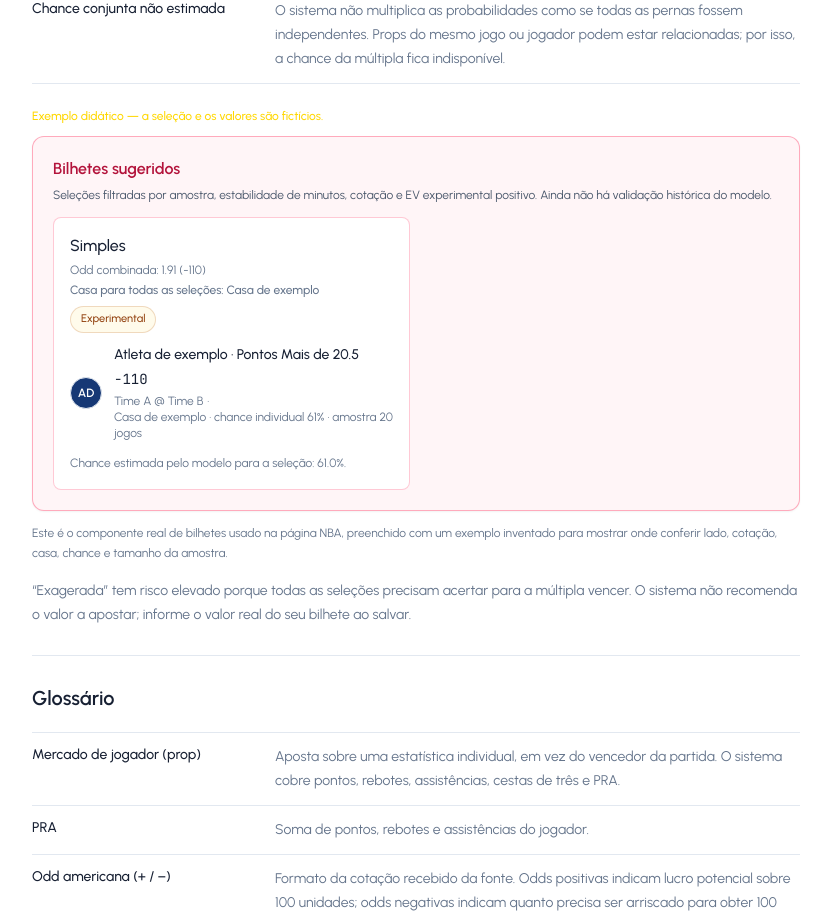
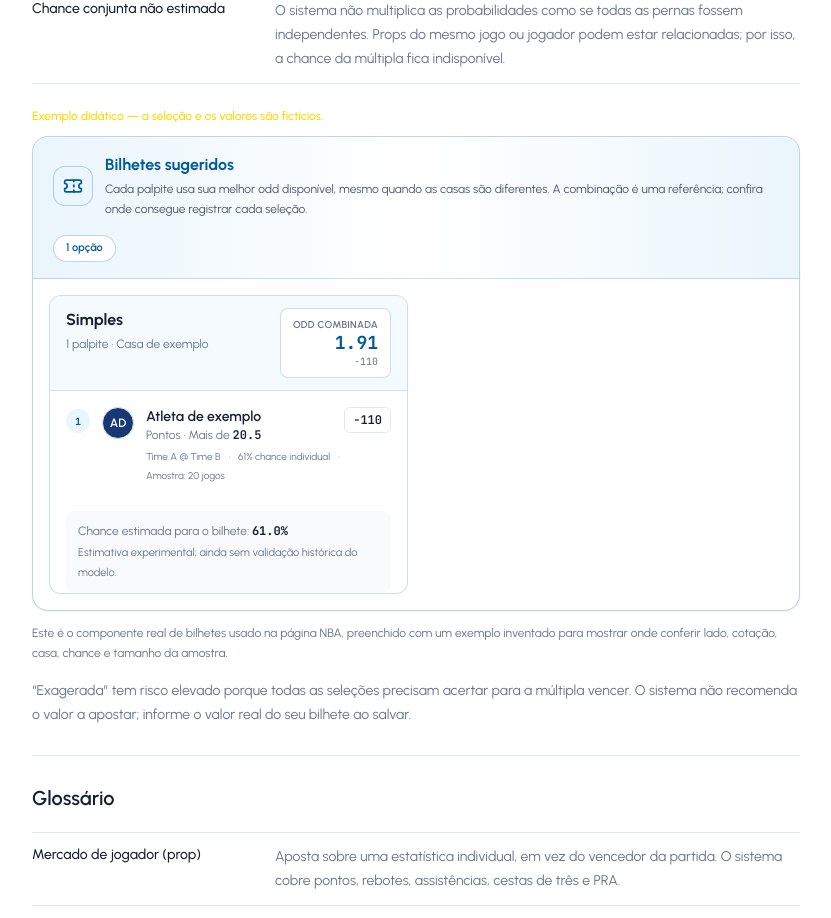
Before and after one commit to drianomelo/odd-facil, a Next.js app: page /manual in a window 1280 px wide. Shown: the part 3114-4032 px from the top of the page, without its empty margins (128-959 px from the left). Built offline with nearby package versions, Linux system fonts and the light colour scheme.

Commit message:
✨ feat: melhorar a exibição dos bilhetes sugeridos e adicionar informações de risco

```diff
--- a/src/app/DashboardContent.tsx
+++ b/src/app/DashboardContent.tsx
@@ -519,7 +519,7 @@ export async function DashboardContent() {
         ];
 
   return (
-    <div className="animate-in">
+    <div className="animate-in overflow-x-clip">
       <section
         aria-label="Painel inicial NBA"
         className="relative isolate w-full overflow-hidden bg-white text-white"
@@ -567,12 +567,12 @@ export async function DashboardContent() {
         </div>
       </section>
 
-      <div className="mx-auto max-w-7xl space-y-8 px-4 pt-20 pb-8 sm:px-6 lg:px-8">
+      <div className="mx-auto max-w-7xl  px-4 pt-16 pb-8 sm:px-6 lg:px-8">
         <GameAgendaCarousel games={scheduledGames} message={data.games_message} />
 
         <section
           aria-labelledby="player-analysis-heading"
-          className="space-y-4"
+          className="space-y-4 mt-16"
         >
           <div className="flex items-start justify-between gap-4 mb-6">
             <div className="min-w-0">
--- a/src/components/SuggestedTickets.tsx
+++ b/src/components/SuggestedTickets.tsx
@@ -1,6 +1,7 @@
 'use client';
 
 import { useState } from 'react';
+import { AlertTriangle, Check, Ticket } from 'lucide-react';
 import { BetSelection, buildSuggestedTickets } from '@/lib/analysis/bet-builder';
 import { PlayerPropMarket } from '@/lib/analysis/player-props';
 import { PlayerAvatar } from '@/components/PlayerAvatar';
@@ -61,74 +62,109 @@ export function SuggestedTickets({ tickets, saveEnabled = true }: { tickets: Ret
   }
 
   return (
-    <section id="daily-tickets" aria-labelledby="suggested-tickets-heading" className="scroll-mt-6 space-y-3 rounded-xl border border-[#ff7896]/60 bg-[#fff5f7] p-4 shadow-sm sm:p-5">
-      <div>
-        <h3 id="suggested-tickets-heading" className="text-base font-semibold text-[#b3133b]">Bilhetes sugeridos</h3>
-        <p className="mt-1 text-xs leading-5 text-slate-600">Seleções filtradas por amostra, estabilidade de minutos, cotação e EV experimental positivo. Ainda não há validação histórica do modelo.</p>
+    <section id="daily-tickets" aria-labelledby="suggested-tickets-heading" className="scroll-mt-6 overflow-hidden rounded-2xl border border-[#005a9c]/25 bg-white shadow-sm">
+      <header className="flex flex-wrap items-center justify-between gap-4 border-b border-[#005a9c]/20 bg-gradient-to-r from-[#eaf5fc] via-white to-[#eaf5fc] px-4 py-4 sm:px-5">
+        <div className="flex min-w-0 items-center gap-3">
+          <span className="flex h-10 w-10 shrink-0 items-center justify-center rounded-xl border border-[#005a9c]/25 bg-[#eaf5fc] text-[#005a9c]">
+            <Ticket aria-hidden="true" className="h-5 w-5" />
+          </span>
+          <div className="min-w-0">
+            <h3 id="suggested-tickets-heading" className="text-base font-bold text-[#005a9c]">Bilhetes sugeridos</h3>
+            <p className="mt-0.5 text-xs leading-5 text-slate-600">Cada palpite usa sua melhor odd disponível, mesmo quando as casas são diferentes. A combinação é uma referência; confira onde consegue registrar cada seleção.</p>
           </div>
+        </div>
+        <span className="rounded-full border border-[#005a9c]/25 bg-white px-3 py-1 text-[11px] font-semibold text-[#005a9c]">
+          {tickets.length} {tickets.length === 1 ? 'opção' : 'opções'}
+        </span>
+      </header>
+
+      <div className="p-3 sm:p-4">
         {tickets.length ? (
-        <div className="grid gap-3 lg:grid-cols-2">
-          {tickets.map(ticket => (
-            <article key={ticket.id} className="rounded-lg border border-[#ff7896]/40 bg-white p-4">
-              <div className="flex flex-wrap items-start justify-between gap-2">
-                <div>
-                  <h4 className="font-medium text-court-text">{ticket.label}</h4>
-                  <p className="mt-1 text-xs text-court-textMuted">Odd combinada: {ticket.combinedDecimalOdds.toFixed(2)} ({ticket.combinedAmericanOdds > 0 ? '+' : ''}{ticket.combinedAmericanOdds})</p>
-                  <p className="mt-1 text-xs font-medium text-court-textMuted">Casa para todas as seleções: {ticket.bookmaker}</p>
+          <div className="grid gap-4 xl:grid-cols-2">
+            {tickets.map(ticket => {
+              const isExaggerated = ticket.id === 'exaggerated';
+              return (
+                <article key={ticket.id} className={`overflow-hidden rounded-xl border bg-white ${isExaggerated ? 'border-[#ed174b]/40' : 'border-[#005a9c]/20'}`}>
+                  <div className={`flex flex-wrap items-start justify-between gap-3 border-b px-4 py-3 ${isExaggerated ? 'border-[#ed174b]/20 bg-gradient-to-r from-[#fff0f3] to-white' : 'border-[#005a9c]/15 bg-[#f4fafe]'}`}>
+                    <div className="min-w-0">
+                      <div className="flex flex-wrap items-center gap-2">
+                        <h4 className="font-bold text-court-text">{ticket.label}</h4>
+                        {isExaggerated && <span className="inline-flex items-center gap-1 rounded-full bg-[#ed174b]/10 px-2 py-0.5 text-[10px] font-bold uppercase tracking-wide text-[#b3133b]"><AlertTriangle aria-hidden="true" className="h-3 w-3" /> Alto risco</span>}
                       </div>
-                <span className="rounded-full border border-amber-700/20 bg-amber-50 px-2.5 py-1 text-[11px] font-medium text-amber-800">Experimental</span>
+                      <p className="mt-1 text-xs text-court-textMuted">{ticket.selections.length} {ticket.selections.length === 1 ? 'palpite' : 'palpites'} · {ticket.bookmaker}</p>
                     </div>
-              <div className="mt-3 divide-y divide-[#ff7896]/25">
-                {ticket.selections.map(leg => <TicketSelection key={leg.id} leg={leg} />)}
+                    <div className="rounded-lg border border-[#005a9c]/20 bg-white px-3 py-2 text-right">
+                      <p className="text-[10px] font-semibold uppercase tracking-wide text-court-textMuted">Odd combinada</p>
+                      <p className="font-mono text-lg font-bold leading-tight tabular-nums text-[#005a9c]">{ticket.combinedDecimalOdds.toFixed(2)}</p>
+                      <p className="font-mono text-[10px] text-court-textMuted">{ticket.combinedAmericanOdds > 0 ? '+' : ''}{ticket.combinedAmericanOdds}</p>
                     </div>
-              <p className="mt-3 text-xs leading-5 text-court-textMuted">
-                {ticket.estimatedProbability === null
-                  ? ticket.warning
-                  : `Chance estimada pelo modelo para a seleção: ${(ticket.estimatedProbability * 100).toFixed(1)}%.`}
-              </p>
+                  </div>
+
+                  <ol className="divide-y divide-[#f1e7ea] px-4">
+                    {ticket.selections.map((leg, index) => <TicketSelection key={leg.id} leg={leg} index={index} />)}
+                  </ol>
+
+                  <div className="mx-4 mt-3 rounded-lg bg-[#f8fafc] px-3 py-2.5 text-xs leading-5 text-court-textMuted">
+                    {ticket.estimatedProbability === null ? ticket.warning : <>Chance estimada para o bilhete: <strong className="font-mono text-court-text">{(ticket.estimatedProbability * 100).toFixed(1)}%</strong></>}
+                    <span className="mt-0.5 block text-[11px]">Estimativa experimental; ainda sem validação histórica do modelo.</span>
+                  </div>
+
                   {saveEnabled && (
-                <div className="mt-4 border-t border-[#ff7896]/30 pt-3">
-                  <label className="mb-3 block text-xs text-court-textMuted">
+                    <div className="p-4 pt-3">
+                      <div className="grid gap-3 sm:grid-cols-2">
+                        <label className="block text-xs font-medium text-court-textMuted">
                           Valor apostado (R$)
-                    <input type="number" min="0.01" max="1000000" step="0.01" inputMode="decimal" placeholder="Ex.: 10,00" value={stakes[ticket.id] || ''} onChange={event => setStakes(current => ({ ...current, [ticket.id]: event.target.value }))} className="input mt-1 py-2 text-sm" />
+                          <input type="number" min="0.01" max="1000000" step="0.01" inputMode="decimal" placeholder="Ex.: 10,00" value={stakes[ticket.id] || ''} onChange={event => setStakes(current => ({ ...current, [ticket.id]: event.target.value }))} className="input mt-1.5 py-2 text-sm" />
                         </label>
-                  <label className="mb-3 block text-xs text-court-textMuted">
-                    Retorno potencial (R$) · opcional para bônus
-                    <input type="number" min="0" max="1000000000" step="0.01" inputMode="decimal" placeholder={(Number(stakes[ticket.id] || 0) * ticket.combinedDecimalOdds).toFixed(2)} value={returns[ticket.id] || ''} onChange={event => setReturns(current => ({ ...current, [ticket.id]: event.target.value }))} className="input mt-1 py-2 text-sm" />
+                        <label className="block text-xs font-medium text-court-textMuted">
+                          Retorno potencial (R$)
+                          <input type="number" min="0" max="1000000000" step="0.01" inputMode="decimal" placeholder={(Number(stakes[ticket.id] || 0) * ticket.combinedDecimalOdds).toFixed(2)} value={returns[ticket.id] || ''} onChange={event => setReturns(current => ({ ...current, [ticket.id]: event.target.value }))} className="input mt-1.5 py-2 text-sm" />
                         </label>
-                  <button type="button" disabled={saving === ticket.id || saved.includes(ticket.id) || !(Number(stakes[ticket.id]) > 0)} onClick={() => void saveTicket(ticket)} className="btn-secondary px-3 py-2 text-xs disabled:cursor-not-allowed disabled:opacity-60">
-                    {saving === ticket.id ? 'Salvando…' : saved.includes(ticket.id) ? 'Salvo no Histórico' : 'Salvar para acompanhar'}
+                      </div>
+                      <p className="mt-1.5 text-[10px] text-court-textMuted">Opcional: ajuste o retorno se a casa oferecer bônus.</p>
+                      <button type="button" disabled={saving === ticket.id || saved.includes(ticket.id) || !(Number(stakes[ticket.id]) > 0)} onClick={() => void saveTicket(ticket)} className="mt-3 inline-flex min-h-10 w-full items-center justify-center gap-2 rounded-lg bg-[#006BB6] px-4 py-2.5 text-sm font-semibold text-white transition hover:bg-[#005a9c] focus:outline-none focus:ring-2 focus:ring-[#006BB6]/40 focus:ring-offset-2 disabled:cursor-not-allowed disabled:opacity-50">
+                        {saved.includes(ticket.id) ? <Check aria-hidden="true" className="h-4 w-4" /> : <Ticket aria-hidden="true" className="h-4 w-4" />}
+                        {saving === ticket.id ? 'Salvando…' : saved.includes(ticket.id) ? 'Salvo no Histórico' : 'Salvar como aposta'}
                       </button>
                       {message?.id === ticket.id && <p role={message.error ? 'alert' : 'status'} className={`mt-2 text-xs ${message.error ? 'text-court-danger' : 'text-court-success'}`}>{message.text}</p>}
                     </div>
                   )}
                 </article>
-          ))}
+              );
+            })}
           </div>
         ) : (
-        <p className="rounded-lg border border-[#ff7896]/40 bg-white p-4 text-sm text-slate-600">Nenhum palpite de hoje passou pelos filtros de qualidade com cotação disponível. Isso pode acontecer; não forçamos uma sugestão só para preencher a tela.</p>
+          <div className="rounded-xl border border-dashed border-[#005a9c]/30 bg-[#f4fafe] px-5 py-8 text-center">
+            <Ticket aria-hidden="true" className="mx-auto h-7 w-7 text-[#005a9c]/60" />
+            <h4 className="mt-2 text-sm font-semibold text-court-text">Nenhum bilhete disponível agora</h4>
+            <p className="mx-auto mt-1 max-w-lg text-xs leading-5 text-court-textMuted">Nenhum palpite de hoje passou pelos filtros com cotação disponível. A lista será preenchida quando houver opções que atendam aos critérios.</p>
+          </div>
         )}
+      </div>
     </section>
   );
 }
 
-function TicketSelection({ leg }: { leg: BetSelection }) {
+function TicketSelection({ leg, index }: { leg: BetSelection; index: number }) {
   const marketLabel = MARKET_LABELS[leg.market];
   return (
-    <div className="flex items-center gap-3 py-3 first:pt-0 last:pb-0">
+    <li className="flex items-start gap-3 py-3 first:pt-4 last:pb-4">
+      <span className="mt-0.5 flex h-6 w-6 shrink-0 items-center justify-center rounded-full bg-[#eaf5fc] font-mono text-[10px] font-bold text-[#005a9c]">{index + 1}</span>
       <PlayerAvatar name={leg.player} size="sm" />
       <div className="min-w-0 flex-1">
-        <div className="flex flex-wrap justify-between gap-x-3 gap-y-1 text-sm">
-          <span className="font-medium text-court-text">{leg.player} · {marketLabel} {leg.side === 'Over' ? 'Mais de' : 'Menos de'} {leg.line}</span>
-          <span className="font-mono text-court-text">{leg.quote.price > 0 ? '+' : ''}{leg.quote.price}</span>
+        <div className="flex flex-wrap items-start justify-between gap-x-3 gap-y-1">
+          <div className="min-w-0">
+            <p className="text-sm font-semibold leading-5 text-court-text">{leg.player}</p>
+            <p className="text-xs text-court-textMuted">{marketLabel} · {leg.side === 'Over' ? 'Mais de' : 'Menos de'} <span className="font-mono font-semibold text-court-text">{leg.line}</span></p>
           </div>
-        <p className="mt-1 flex flex-wrap items-center gap-x-1 text-xs text-court-textMuted">
-          {leg.awayTeam && leg.homeTeam
-            ? <TeamMatchup away={leg.awayTeam} home={leg.homeTeam} />
-            : leg.game}
-          <span aria-hidden="true">·</span> {leg.quote.bookmaker} · chance individual {Math.round(leg.probability * 100)}% · amostra {leg.sampleSize} jogos
-        </p>
+          <span className="shrink-0 rounded-md border border-court-border bg-white px-2 py-1 font-mono text-xs font-semibold text-court-text">{leg.quote.price > 0 ? '+' : ''}{leg.quote.price}</span>
+        </div>
+        <div className="mt-1.5 flex flex-wrap items-center gap-x-2 gap-y-1 text-[10px] text-court-textMuted">
+          {leg.awayTeam && leg.homeTeam ? <TeamMatchup away={leg.awayTeam} home={leg.homeTeam} /> : <span>{leg.game}</span>}
+          <span aria-hidden="true">·</span><span>{Math.round(leg.probability * 100)}% chance individual</span>
+          <span aria-hidden="true">·</span><span>Amostra: {leg.sampleSize} jogos</span>
         </div>
       </div>
+    </li>
   );
 }
```
Lines whose indentation alone changed are shown as unchanged.
